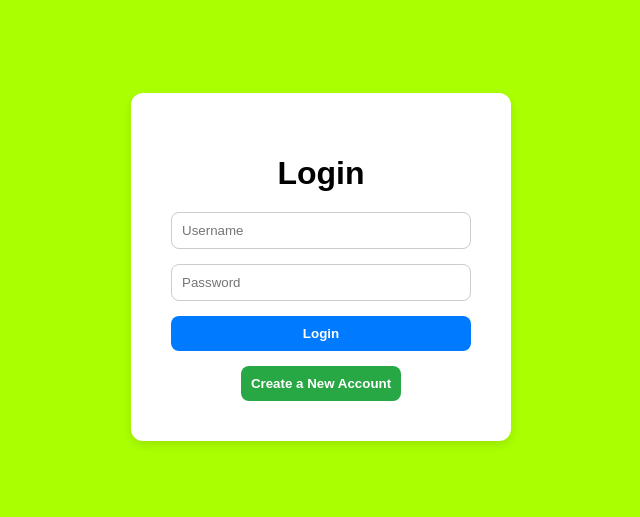
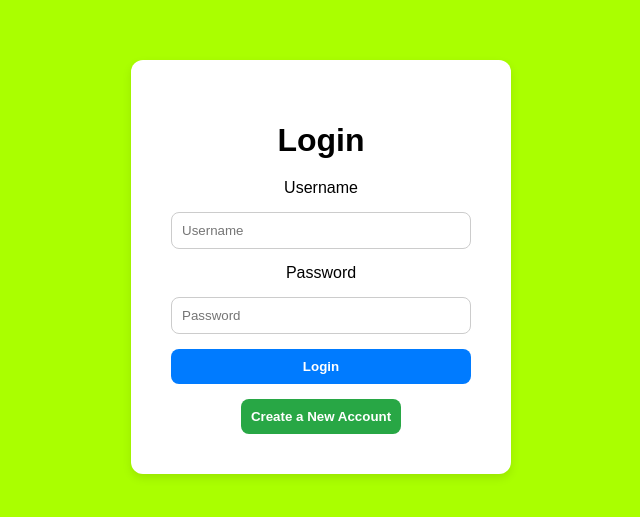
Before and after one commit to IsaacG14/civ-game-project, a React (Vite) app in the folder frontend/: page /login in a window 1280 px wide. Shown: the part 133-650 px from the top of the page, without its empty margins (319-959 px from the left). Built offline with nearby package versions, Linux system fonts and the light colour scheme.

Commit message:
split css into 2 files, moved more styles into css files

```diff
--- a/frontend/index.html
+++ b/frontend/index.html
@@ -5,6 +5,7 @@
     <link rel="icon" type="image/png" href="/favicon.png" />
     <meta name="viewport" content="width=device-width, initial-scale=1.0" />
     <link rel="stylesheet" href="/style.css">
+    <link rel="stylesheet" href="/form-style.css">
     <title>Phaser React Template</title>
 </head>
 
--- /dev/null
+++ b/frontend/public/form-style.css
@@ -0,0 +1,57 @@
+* {
+    --primary: #AAFF00;
+    --secondary: #007bff;
+    --submit-color: #28a745;
+}
+
+.fullScreen {
+    display: flex;
+    justify-content: center;
+    align-items: center;
+    height: 100vh;
+    background-color: var(--primary);
+    text-align: center;
+}
+
+.formContainer {
+    background-color: white;
+    padding: 40px;
+    border-radius: 12px;
+    box-shadow: 0 4px 10px rgba(0, 0, 0, 0.1);
+    width: 300px;
+}
+
+.formHeader {
+    margin-bottom: 20px;
+    color: black;
+}
+
+#loginForm {
+    display: flex;
+    flex-direction: column;
+    gap: 15px;
+}
+
+button {
+    background-color: var(--submit-color);
+    color: white;
+    padding: 10px;
+    border: none;
+    border-radius: 8px;
+    cursor: pointer;
+    font-weight: bold;
+}
+
+.formSubmitButton {
+    background-color: var(--secondary);
+}
+
+.formExtraButton {
+    margin-top: 15px;
+}
+
+.textInput {
+    padding: 10px;
+    border-radius: 8px;
+    border: 1px solid #ccc;
+}
--- a/frontend/public/style.css
+++ b/frontend/public/style.css
@@ -5,46 +5,3 @@ body {
     background-color: #000000;
     font-family: Arial, Helvetica, sans-serif;
 }
-
-.exampleComponent {
-    margin: 10px 0 0 10px;
-    padding: 10px;
-    border: 1px solid #0ec3c9;
-    background-color: rgba(14, 195, 201, 0.1);
-    color: #0ec3c9;
-    font-size: 1em;
-    text-align: center;
-}
-
-button {
-    background-color: #28a745;
-    color: white;
-    padding: 10px;
-    border: none;
-    border-radius: 8px;
-    cursor: pointer;
-    font-weight: bold;
-}
-
-.submitButton {
-    background-color: #007bff;
-}
-
-.createAccountButton {
-    margin-top: 15px;
-}
-
-.textInput {
-    padding: 10px;
-    border-radius: 8px;
-    border: 1px solid #ccc;
-}
-
-.loginContainer {
-    background-color: white;
-    padding: 40px;
-    border-radius: 12px;
-    box-shadow: 0 4px 10px rgba(0, 0, 0, 0.1);
-    width: 300px;
-    text-align: center;
-}
--- a/frontend/src/pages/LoginPage.jsx
+++ b/frontend/src/pages/LoginPage.jsx
@@ -1,9 +1,3 @@
-/*
-Required installs:
-
-npm install react react-dom react-router-dom
-*/
-
 import React, { useState, useEffect} from "react";
 import { useNavigate } from "react-router-dom"
 
@@ -75,37 +69,32 @@ export default function LoginPage() {
 
 
   return (
+    <div className="fullScreen">
+      <div className="formContainer">
 
-    <div style = {{
-      display: "flex",
-      justifyContent: "center",
-      alignItems: "center",
-      height: "100vh",
-      backgroundColor: "#AAFF00"}}>
+        <h1 className="formHeader">Login</h1>
 
-        <div className="loginContainer">
+        <form id="loginForm" onSubmit={handleLogin}>
 
-            <h1 style={{marginBottom: "20px", color: "#000"}}>Login</h1>
-
-            <form onSubmit={handleLogin} style={{display: "flex", flexDirection: "column", gap: "15px"}}>
-
-              <input type="text" className="textInput" placeholder="Username" value={username}
+          <label htmlFor="username" style={{color: "#000"}}>Username</label>
+          <input id="username" type="text" className="textInput" placeholder="Username" value={username}
             required onChange={(e) => setUsername(e.target.value)}/>
 
-              <input type="password" className="textInput" placeholder="Password" value={password}
+          <label htmlFor="password" style={{color: "#000"}}>Password</label>
+          <input id="password" type="password" className="textInput" placeholder="Password" value={password}
             required onChange={(e) => setPassword(e.target.value)}/>
 
           {error && <p style={{ color: "red" }}>{error}</p>}
 
-              <button type="submit" className="submitButton">Login</button>
+          <button type="submit" className="formSubmitButton">Login</button>
         </form>
 
         <button
-                type="button"
-                onClick={handleCreateAccount}
-                className="createAccountButton">
+            type="button" className="formExtraButton"
+            onClick={handleCreateAccount}>
           Create a New Account
         </button>
+
       </div>
     </div>
   );
```
Lines whose indentation alone changed are shown as unchanged.
